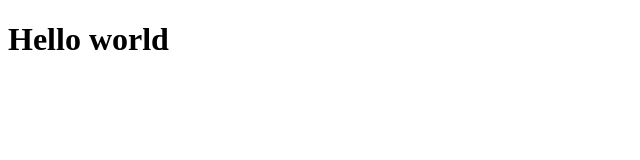
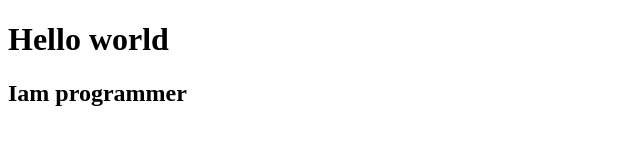
Before and after one commit to MuhammadMalook/ok, a plain HTML site: page index.html in a window 1280 px wide. Shown: the whole page, without its empty margins (0-640 px from the left). Drawn offline with Linux system fonts and the light colour scheme.

Commit message:
new branch

```diff
--- a/index.html
+++ b/index.html
@@ -8,5 +8,6 @@
 </head>
 <body>
     <h1>Hello world</h1>
+    <h2>Iam programmer</h2>
 </body>
 </html>
```
